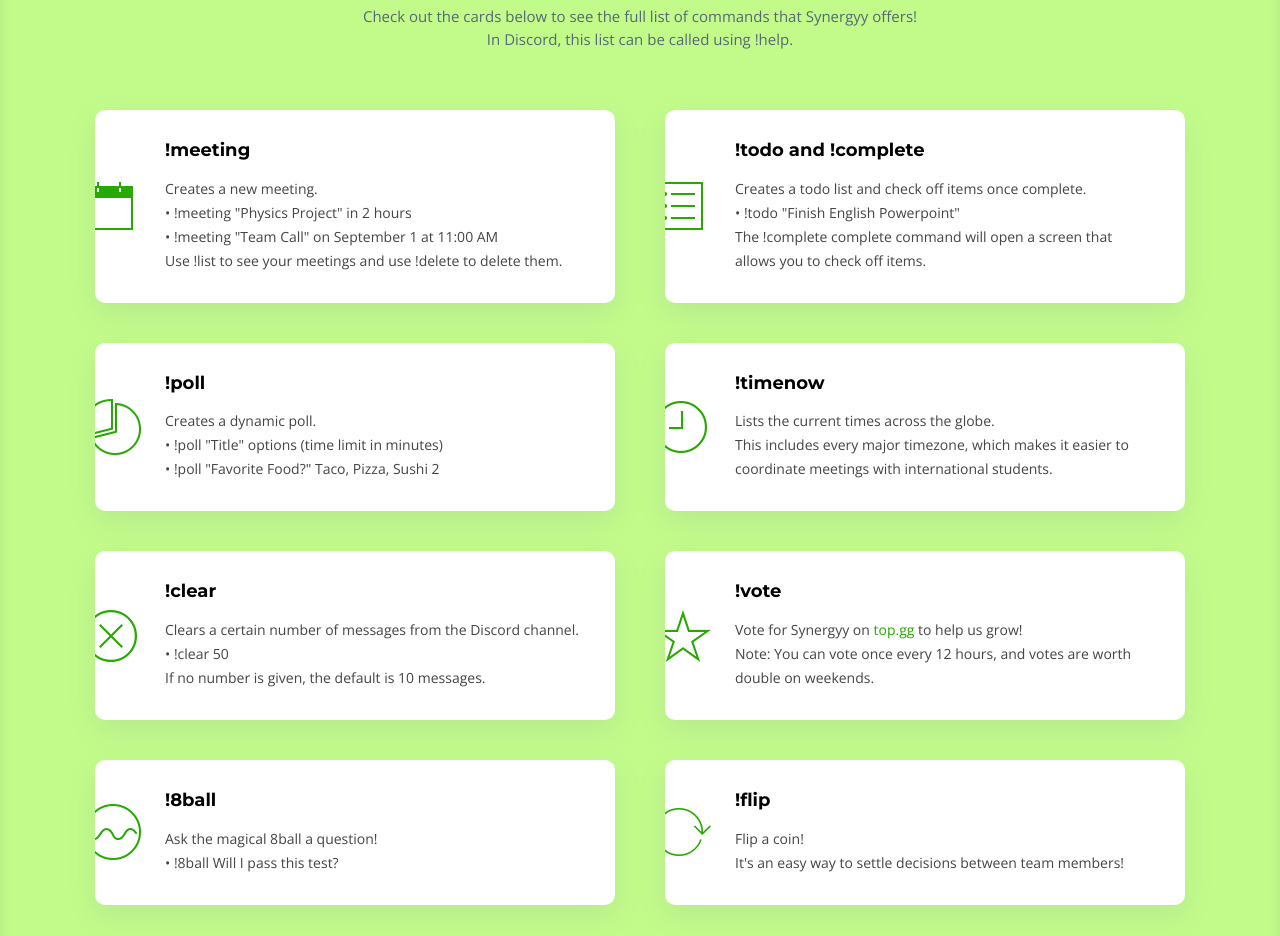
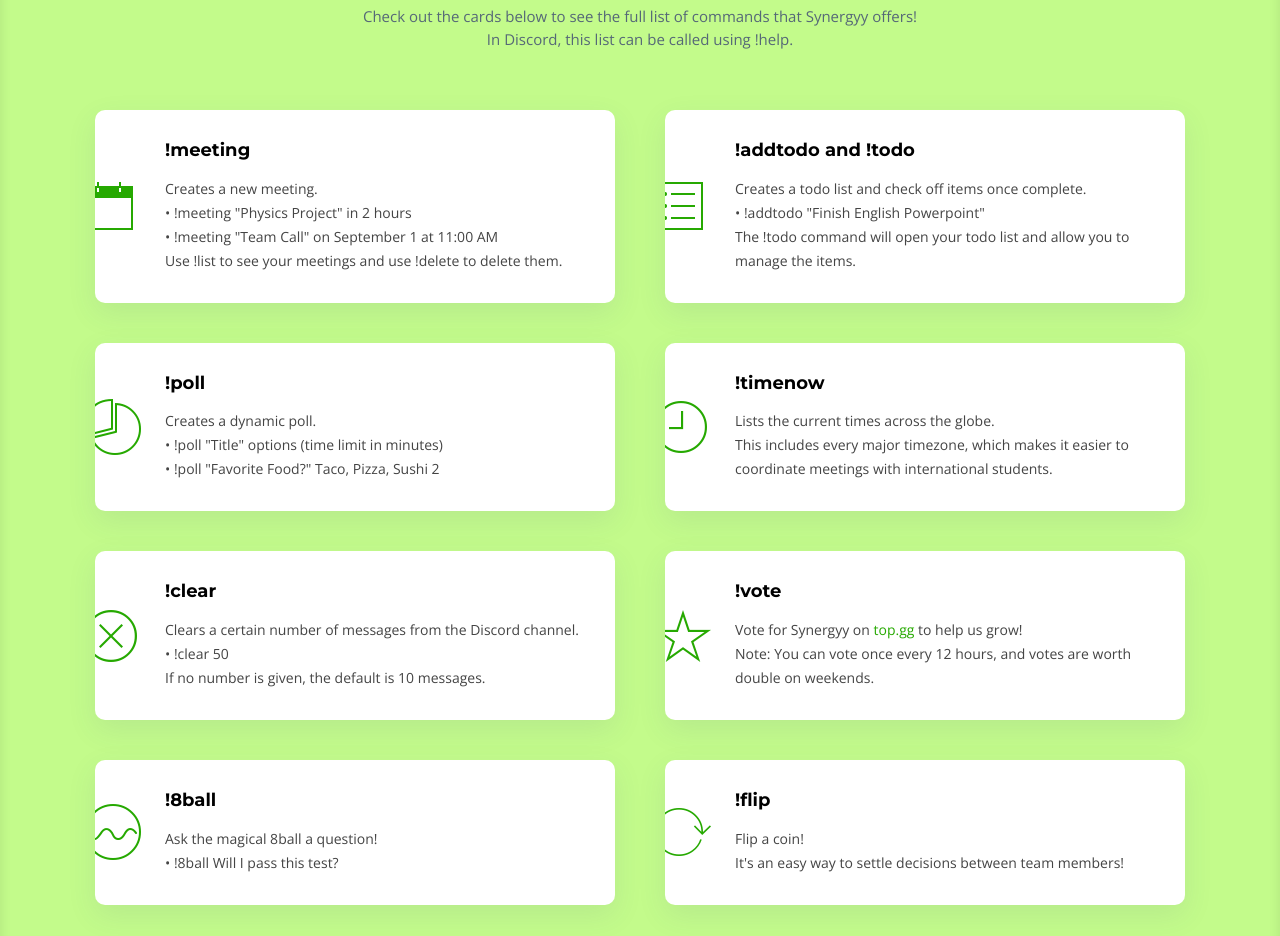
Before and after one commit to SynergyyBot/Synergyy-Website, a plain HTML site: page index.html in a window 1280 px wide. Shown: the part 1600-2536 px from the top of the page. Drawn offline with nearby package versions, Linux system fonts and the light colour scheme; files whose address does not match are found by name.

Commit message:
updated commands list

```diff
--- a/index.html
+++ b/index.html
@@ -4,7 +4,7 @@
         <meta charset="utf-8">
         <meta content="width=device-width, initial-scale=1.0" name="viewport">
 
-        <title>Synergyy Website</title>
+        <title>Synergyy Bot</title>
         <meta content="" name="descriptison">
         <meta content="" name="keywords">
 
@@ -141,8 +141,8 @@
           <div class="col-lg-6 col-lg-5 wow bounceInUp" data-wow-duration="1.4s">
             <div class="box">
               <div class="icon"><i class="ion-ios-list-outline" style="color: #26a901;"></i></div>
-              <h4 class="title"><a href="">!todo and !complete</a></h4>
-              <p class="description">Creates a todo list and check off items once complete.<br>• !todo "Finish English Powerpoint"<br>The !complete complete command will open a screen that allows you to check off items.</p>
+              <h4 class="title"><a href="">!addtodo and !todo</a></h4>
+              <p class="description">Creates a todo list and check off items once complete.<br>• !addtodo "Finish English Powerpoint"<br>The !todo command will open your todo list and allow you to manage the items.</p>
             </div>
           </div>
 
```
